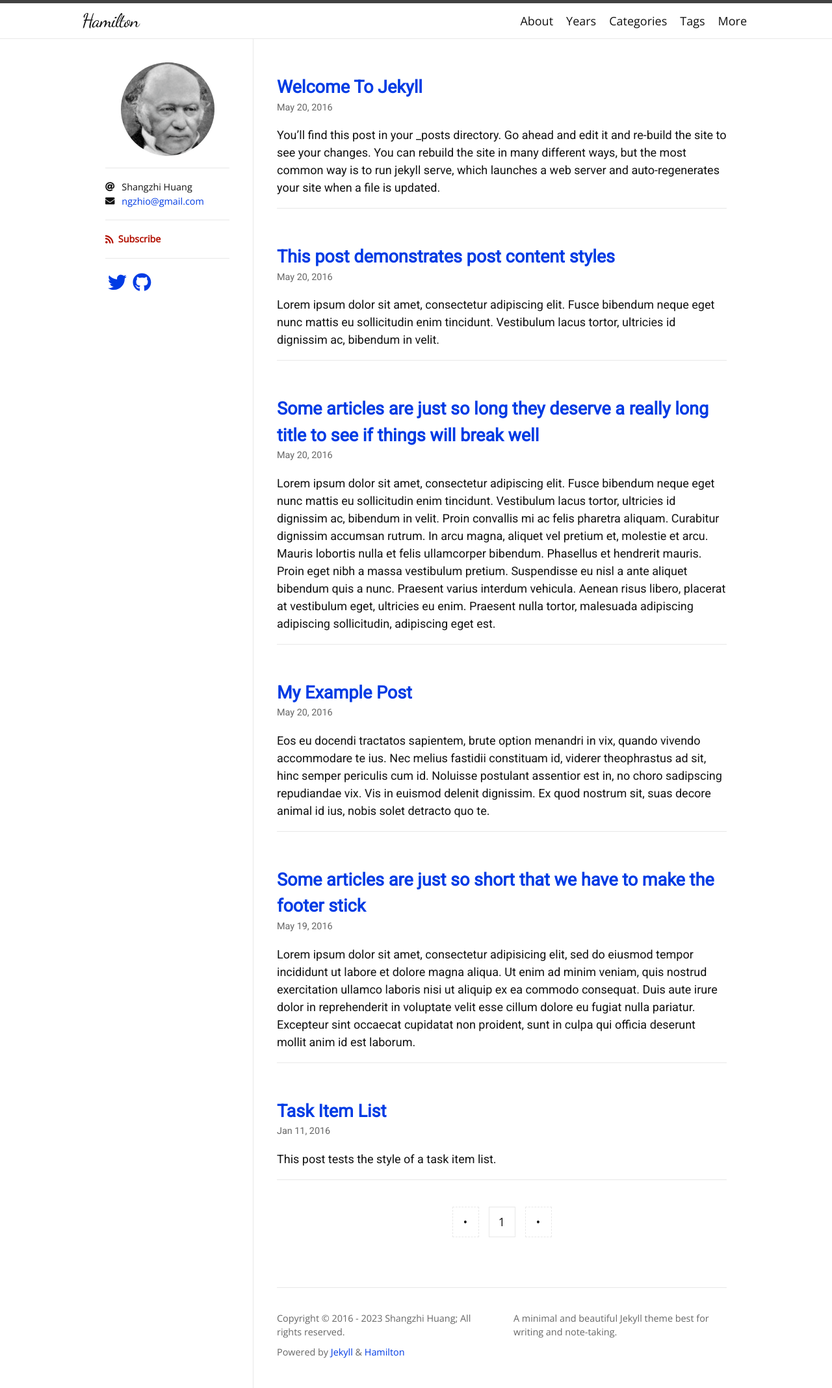
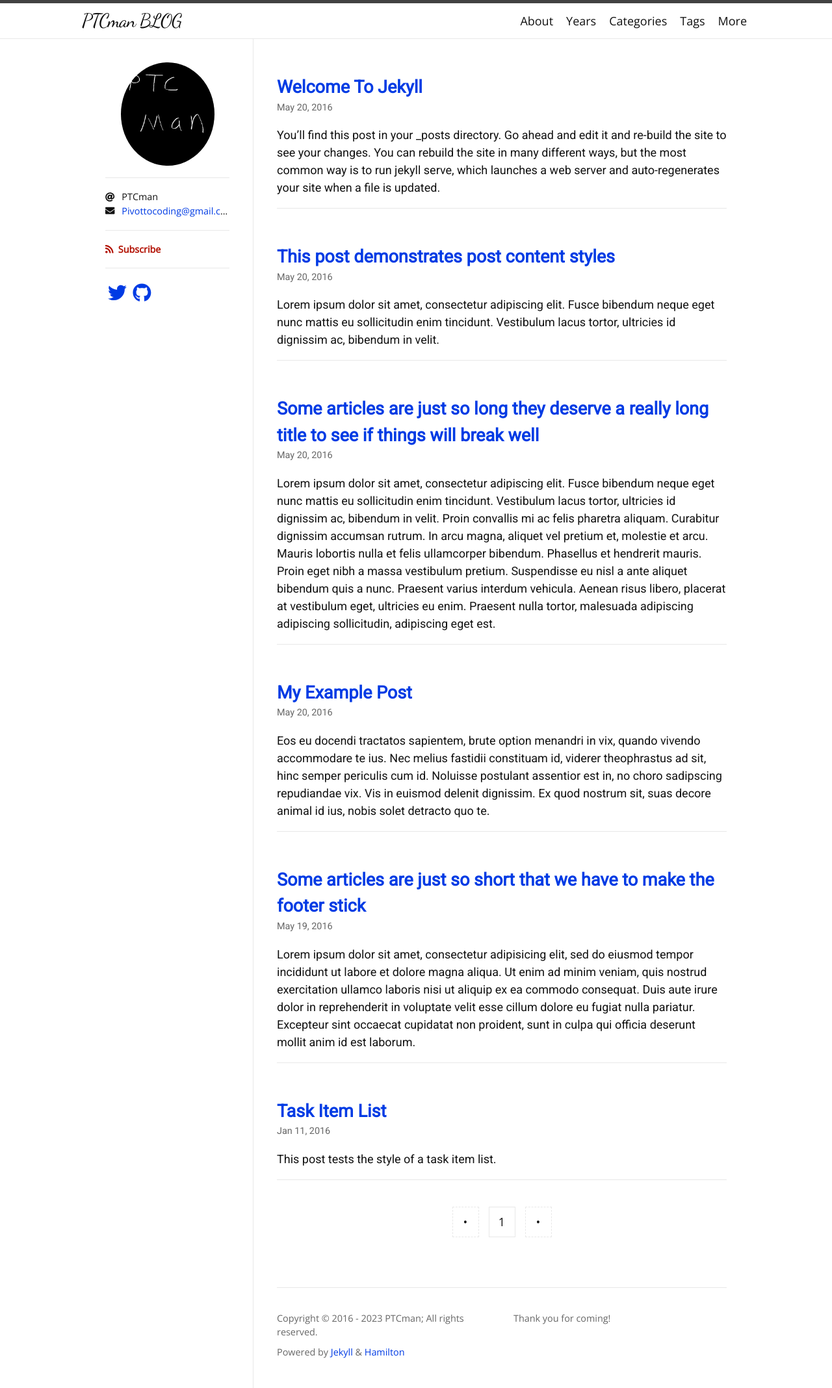
Before and after one commit to PTCman/PTCman.github.io, a Jekyll site: the page built from index.html, in a window 1280 px wide. Shown: the whole page at 65% size. Built offline with Jekyll 4.4.1, drawn with Linux system fonts in a browser that asks for light colours; nearby versions of some CDN libraries; some web fonts are replaced; the list of posts is cut into pages by our own code.

Commit message:
231024 blog

```diff
--- a/_config.yml
+++ b/_config.yml
@@ -1,8 +1,8 @@
-title: Hamilton
-description: A minimal and beautiful Jekyll theme best for writing and note-taking.
-author: Shangzhi Huang
+title: PTCman BLOG
+description: Thank you for coming!
+author: PTCman
 avatar: /logo.png
-email: ngzhio@gmail.com
+email: Pivottocoding@gmail.com
 
 plugins:
   - jekyll-seo-tag
```
Also changed, not shown: logo.png.
